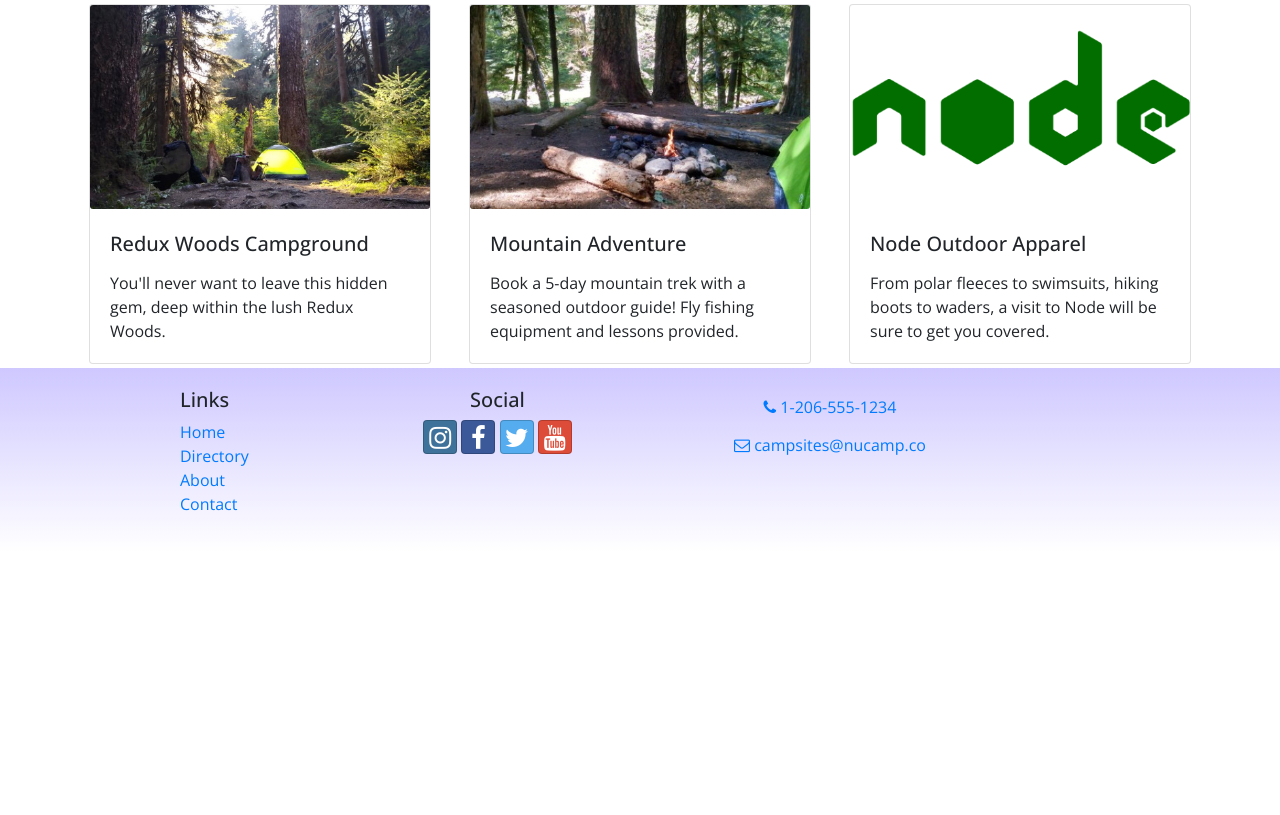
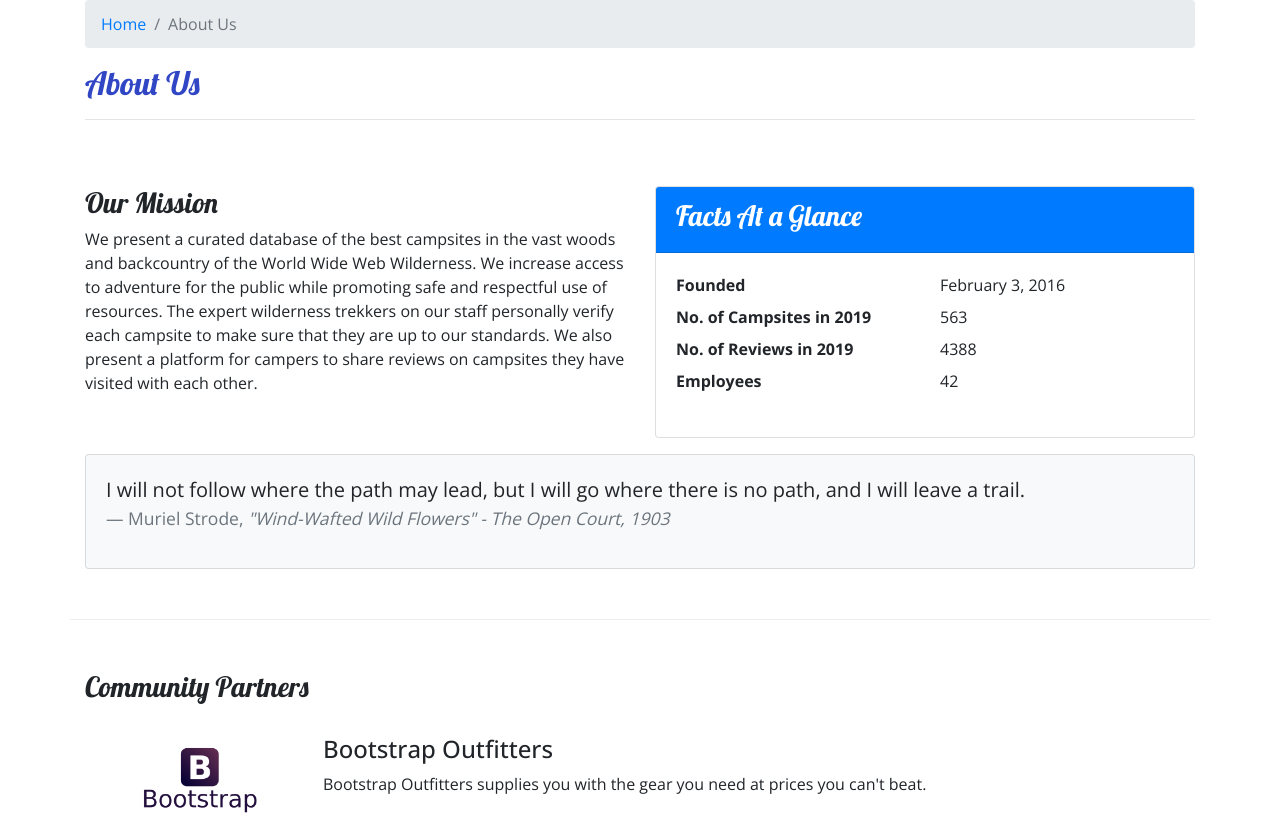
Before and after one commit to rachel-bailey/react-nucampsite, a React (Create React App) app: page /aboutus in a window 1280 px wide. Before the commit this address led to /home. Shown: the part 338-1153 px from the top of the page. Before the commit the page ends 890 px from the top, so only its background shows below. Built offline with nearby package versions, Linux system fonts and the light colour scheme.

Commit message:
added about component

```diff
--- /dev/null
+++ b/src/components/AboutComponent.js
@@ -0,0 +1,94 @@
+import React from 'react';
+import { Breadcrumb, BreadcrumbItem, Card, CardBody, CardHeader, Media } from 'reactstrap';
+import { Link } from 'react-router-dom';
+
+
+function About(props) {
+
+    const partners = props.partners.map((partner) => {
+        return (
+            <Media tag="li" key={partner.id}>
+                <RenderPartner partner={partner} />
+            </Media>
+        );
+    });
+
+    return (
+        <div className="container">
+            <div className="row">
+                <div className="col">
+                    <Breadcrumb>
+                        <BreadcrumbItem><Link to="/home">Home</Link></BreadcrumbItem>
+                        <BreadcrumbItem active>About Us</BreadcrumbItem>
+                    </Breadcrumb>
+                    <h2>About Us</h2>
+                    <hr />
+                </div>
+            </div>
+            <div className="row row-content">
+                <div className="col-sm-6">
+                    <h3>Our Mission</h3>
+                    <p>We present a curated database of the best campsites in the vast woods and backcountry of the World Wide Web Wilderness. We increase access to adventure for the public while promoting safe and respectful use of resources. The expert wilderness trekkers on our staff personally verify each campsite to make sure that they are up to our standards. We also present a platform for campers to share reviews on campsites they have visited with each other.</p>
+                </div>
+                <div className="col-sm-6">
+                    <Card>
+                        <CardHeader className="bg-primary text-white"><h3>Facts At a Glance</h3></CardHeader>
+                        <CardBody>
+                            <dl className="row">
+                                <dt className="col-6">Founded</dt>
+                                <dd className="col-6">February 3, 2016</dd>
+                                <dt className="col-6">No. of Campsites in 2019</dt>
+                                <dd className="col-6">563</dd>
+                                <dt className="col-6">No. of Reviews in 2019</dt>
+                                <dd className="col-6">4388</dd>
+                                <dt className="col-6">Employees</dt>
+                                <dd className="col-6">42</dd>
+                            </dl>
+                        </CardBody>
+                    </Card>
+                </div>
+                <div className="col">
+                    <Card className="bg-light mt-3">
+                        <CardBody>
+                            <blockquote className="blockquote">
+                                <p className="mb-0">I will not follow where the path may lead, but I will go where there is no path, and I will leave a trail.</p>
+                                <footer className="blockquote-footer">Muriel Strode,{' '}
+                                    <cite title="Source Title">"Wind-Wafted Wild Flowers" -
+                                    The Open Court, 1903</cite>
+                                </footer>
+                            </blockquote>
+                        </CardBody>
+                    </Card>
+                </div>
+            </div>
+            <div className="row row-content">
+                <div className="col-12">
+                    <h3>Community Partners</h3>
+                </div>
+                <div className="col mt-4">
+                    <Media list>
+                        {partners}
+                    </Media>
+                </div>
+            </div>
+        </div>
+    );
+}
+
+function RenderPartner({ partner }) {
+    if (partner) {
+        return (
+            <>
+                <Media object src={partner.image} alt={partner.name} width="150" />
+                <Media body className="ml-5 mb-4">
+                    <Media heading>{partner.name}</Media>
+                    {partner.description}
+                </Media>
+            </>
+        )
+    return <div />
+    }
+};
+
+
+export default About;
--- a/src/components/CampsiteInfoComponent.js
+++ b/src/components/CampsiteInfoComponent.js
@@ -1,7 +1,6 @@
 import React from 'react';
-import { Card, CardImg, CardText, CardBody, CardTitle } from 'reactstrap';
-
-
+import { Card, CardImg, CardText, CardBody, CardTitle, Breadcrumb, BreadcrumbItem } from 'reactstrap';
+import { Link } from 'react-router-dom';
 
     //check if an oject with the name "campsite" passed in via props can be evaluated as truthy
 
@@ -11,7 +10,6 @@
             <Card>
                 <CardImg top src={campsite.image} alt={campsite.name} />
                 <CardBody>
-                    <CardTitle>{campsite.name}</CardTitle>
                     <CardText>{campsite.description}</CardText>
                 </CardBody>
             </Card>
@@ -46,8 +44,18 @@
         return (
             <div className="container">
                 <div className="row">
+                    <div className="col">
+                        <Breadcrumb>
+                            <BreadcrumbItem><Link to="/directory">Directory</Link></BreadcrumbItem>
+                            <BreadcrumbItem active>{props.campsite.name}</BreadcrumbItem>
+                        </Breadcrumb>
+                        <h2>{props.campsite.name}</h2>
+                        <hr />
+                    </div>
+                </div>
+                <div className="row">
                     <RenderCampsite campsite={props.campsite} />
-                    <RenderComments comments={props.campsite.comments} />
+                    <RenderComments comments={props.comments} />
                 </div>
             </div>
         );
--- a/src/components/ContactComponent.js
+++ b/src/components/ContactComponent.js
@@ -1,10 +1,16 @@
 import React from 'react';
+import { Breadcrumb, BreadcrumbItem } from 'reactstrap';
+import { Link } from 'react-router-dom';
 
 function Contact(props) {
     return (
         <div className="container">
             <div className="row">
                 <div className="col">
+                    <Breadcrumb>
+                        <BreadcrumbItem><Link to="/home">Home</Link></BreadcrumbItem>
+                        <BreadcrumbItem active>Contact Us</BreadcrumbItem>
+                    </Breadcrumb>
                     <h2>Contact Us</h2>
                     <hr />
                 </div>
--- a/src/components/DirectoryComponent.js
+++ b/src/components/DirectoryComponent.js
@@ -1,13 +1,16 @@
 import React from 'react';
-import {Card, CardImg, CardImgOverlay, CardTitle} from 'reactstrap';
+import {Card, CardImg, CardImgOverlay, CardTitle, Breadcrumb, BreadcrumbItem } from 'reactstrap';
+import { Link } from 'react-router-dom';
 
 function RenderDirectoryItem({campsite}) {
     return (
         <Card >
-            <CardImg width="100%" src={campsite.image} alt={campsite.name} />
-            <CardImgOverlay>
-                <CardTitle>{campsite.name}</CardTitle>
-            </CardImgOverlay>
+            <Link to={`/directory/${campsite.id}`}>
+                <CardImg width="100%" src={campsite.image} alt={campsite.name} />
+                <CardImgOverlay>
+                    <CardTitle>{campsite.name}</CardTitle>
+                </CardImgOverlay>
+            </Link>
         </Card>
     )
 }
@@ -23,6 +26,16 @@
     return (
         <div className="container">
             <div className="row">
+                <div classname="col">
+                    <Breadcrumb>
+                        <BreadcrumbItem><Link to="/home">Home</Link></BreadcrumbItem>
+                        <BreadcrumbItem active>Directory</BreadcrumbItem>
+                    </Breadcrumb>
+                    <h2>Directory</h2>
+                    <hr />
+                </div>
+            </div>
+            <div className="row">
                 {directory}
             </div>
 
--- a/src/components/MainComponent.js
+++ b/src/components/MainComponent.js
@@ -5,6 +5,7 @@
 import Footer from "./FooterComponent";
 import Home from './HomeComponent';
 import Contact from './ContactComponent';
+import About from './AboutComponent';
 import { Switch, Route, Redirect } from 'react-router-dom';
 import { CAMPSITES } from '../shared/campsites';
 import { COMMENTS } from '../shared/comments';
@@ -34,13 +35,23 @@
             );
         }
 
+        const CampsiteWithId =({match}) => {
+            return (
+                <CampsiteInfo
+                    campsite={this.state.campsites.filter(campsite=> campsite.id === +match.params.campsiteId)[0]}
+                    comments={this.state.comments.filter(comment => comment.campsiteId === +match.params.campsiteId)} />
+            )
+        }
+
         return (
             <div >
                 <Header/>
                 <Switch>
                     <Route path="/home" component={HomePage} />
                     <Route exact path = '/directory' render={()=> <Directory campsites={this.state.campsites} />} />
+                    <Route path='/directory/:campsiteId' component={CampsiteWithId} />
                     <Route exact path='/contactus' component={Contact} />
+                    <Route exact path='/aboutus' render={()=> <About partners={this.state.partners}/>}/>
                     <Redirect to='/home' />
                 </Switch>
                 <Footer />
```
